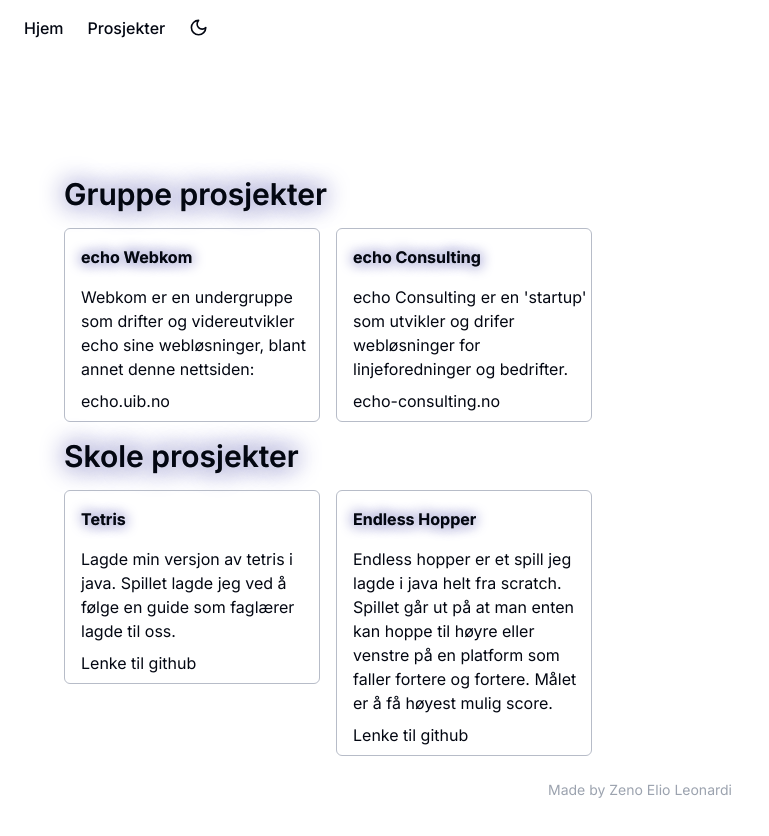
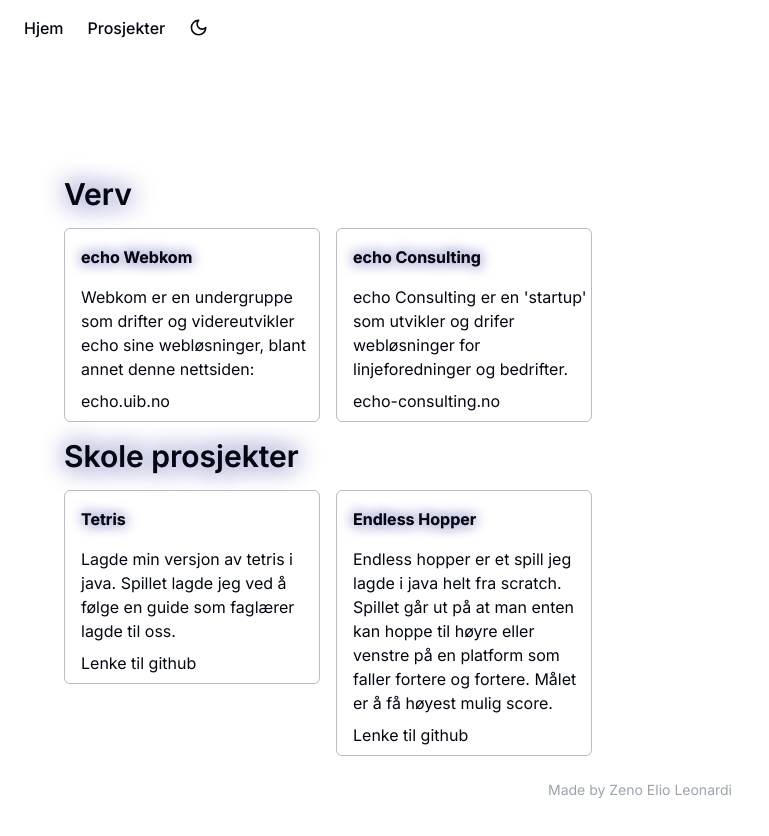
Before and after one commit to 0Zeno/Hjemmeside, a Next.js app: page /prosjekter in a window 1280 px wide. Shown: the top 836 px of the page, without its empty margins (0-769 px from the left). Built offline with nearby package versions, Linux system fonts and the light colour scheme.

Commit message:
endret fra gruppeprosjekter til verv

```diff
--- a/components/prosjekter.tsx
+++ b/components/prosjekter.tsx
@@ -47,7 +47,7 @@ export default function Projects() {
     <div className="flex">
       <div className="space-y-4">
         <h1 className="flex text-3xl text-shadow font-semibold">
-          Gruppe prosjekter
+          Verv
         </h1>
         <div className="flex sm:flex-row flex-col sm:space-x-4 space-y-4 sm:space-y-0">
           {groupProjects.map((project) => {
```
